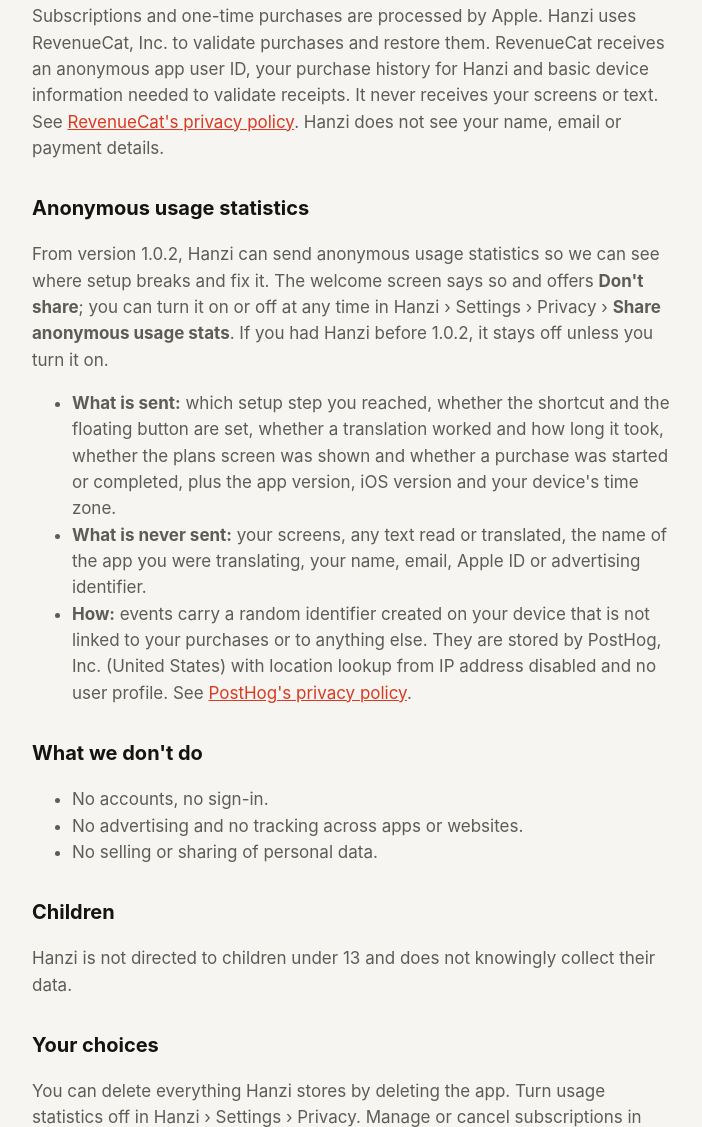
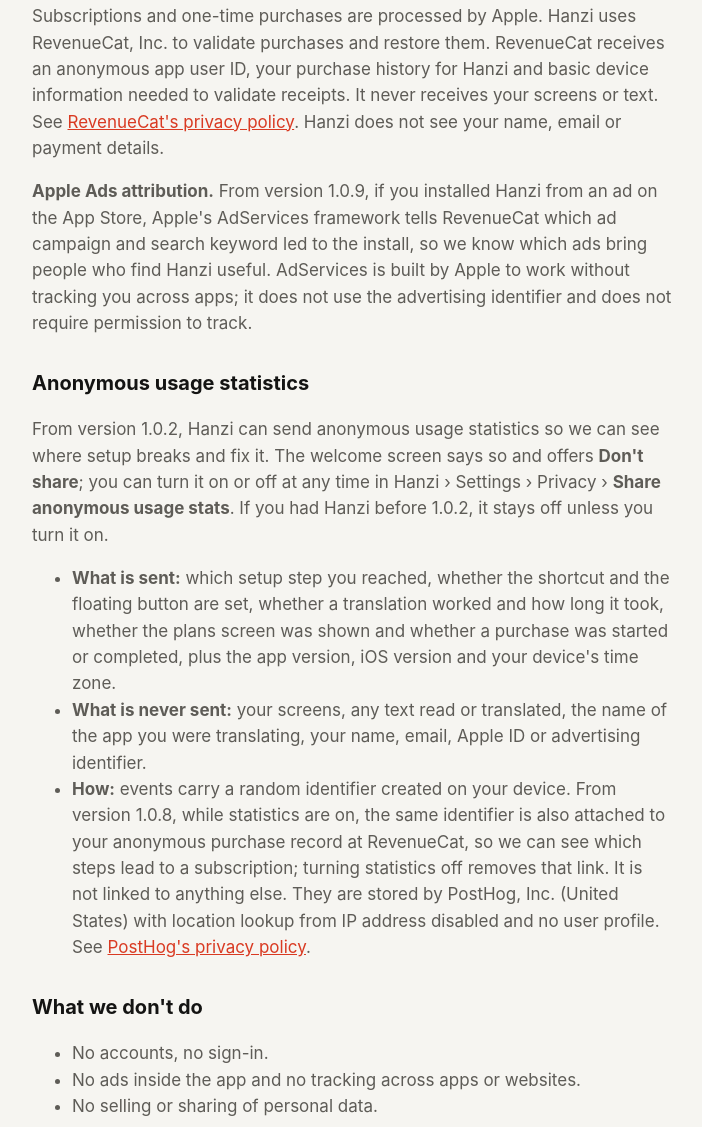
Before and after one commit to Perufitlife/hanzi-app, a plain HTML site: page privacy/index.html in a window 1280 px wide. Shown: the part 710-1837 px from the top of the page, without its empty margins (288-990 px from the left). Drawn offline with Linux system fonts and the light colour scheme.

Commit message:
Privacidad: atribucion de Apple Ads (AdServices, 1.0.9) y enlace PostHog-RevenueCat con estadisticas activadas (1.0.8)
Co-Authored-By: Claude Opus 5.5 <noreply@anthropic.com>

```diff
--- a/privacy/index.html
+++ b/privacy/index.html
@@ -1,6 +1,6 @@
 <!doctype html><html lang="en"><head><meta charset="utf-8"><meta name="viewport" content="width=device-width,initial-scale=1"><title>Hanzi — Privacy Policy</title><link rel="stylesheet" href="../estilo.css"><link rel="icon" href="../icon.png"></head>
 <body><main><header><img src="../icon.png" alt=""><b>Hanzi</b></header>
-<h1>Privacy Policy</h1><small>Last updated: October 13, 2026</small>
+<h1>Privacy Policy</h1><small>Last updated: November 13, 2026</small>
 <div class="card"><b>The short version:</b> your screens never leave your iPhone. Hanzi reads and translates them on the device with Apple's built-in engines. We don't have servers that receive your screenshots, text or translations.</div>
 <h2>What stays on your iPhone</h2>
 <ul><li><b>Screens you translate.</b> The image, the text Hanzi reads from it and the translation are processed on your device by Apple's Vision and Translation frameworks. They are never uploaded by Hanzi.</li>
@@ -8,13 +8,14 @@
 <li><b>Setup and plan state.</b> Small settings (whether setup is done, how many free translations you used) are stored on your device and in your device's Keychain.</li></ul>
 <h2>Purchases</h2>
 <p>Subscriptions and one-time purchases are processed by Apple. Hanzi uses RevenueCat, Inc. to validate purchases and restore them. RevenueCat receives an anonymous app user ID, your purchase history for Hanzi and basic device information needed to validate receipts. It never receives your screens or text. See <a href="https://www.revenuecat.com/privacy">RevenueCat's privacy policy</a>. Hanzi does not see your name, email or payment details.</p>
+<p><b>Apple Ads attribution.</b> From version 1.0.9, if you installed Hanzi from an ad on the App Store, Apple's AdServices framework tells RevenueCat which ad campaign and search keyword led to the install, so we know which ads bring people who find Hanzi useful. AdServices is built by Apple to work without tracking you across apps; it does not use the advertising identifier and does not require permission to track.</p>
 <h2>Anonymous usage statistics</h2>
 <p>From version 1.0.2, Hanzi can send anonymous usage statistics so we can see where setup breaks and fix it. The welcome screen says so and offers <b>Don't share</b>; you can turn it on or off at any time in Hanzi › Settings › Privacy › <b>Share anonymous usage stats</b>. If you had Hanzi before 1.0.2, it stays off unless you turn it on.</p>
 <ul><li><b>What is sent:</b> which setup step you reached, whether the shortcut and the floating button are set, whether a translation worked and how long it took, whether the plans screen was shown and whether a purchase was started or completed, plus the app version, iOS version and your device's time zone.</li>
 <li><b>What is never sent:</b> your screens, any text read or translated, the name of the app you were translating, your name, email, Apple ID or advertising identifier.</li>
-<li><b>How:</b> events carry a random identifier created on your device that is not linked to your purchases or to anything else. They are stored by PostHog, Inc. (United States) with location lookup from IP address disabled and no user profile. See <a href="https://posthog.com/privacy">PostHog's privacy policy</a>.</li></ul>
+<li><b>How:</b> events carry a random identifier created on your device. From version 1.0.8, while statistics are on, the same identifier is also attached to your anonymous purchase record at RevenueCat, so we can see which steps lead to a subscription; turning statistics off removes that link. It is not linked to anything else. They are stored by PostHog, Inc. (United States) with location lookup from IP address disabled and no user profile. See <a href="https://posthog.com/privacy">PostHog's privacy policy</a>.</li></ul>
 <h2>What we don't do</h2>
-<ul><li>No accounts, no sign-in.</li><li>No advertising and no tracking across apps or websites.</li><li>No selling or sharing of personal data.</li></ul>
+<ul><li>No accounts, no sign-in.</li><li>No ads inside the app and no tracking across apps or websites.</li><li>No selling or sharing of personal data.</li></ul>
 <h2>Children</h2><p>Hanzi is not directed to children under 13 and does not knowingly collect their data.</p>
 <h2>Your choices</h2><p>You can delete everything Hanzi stores by deleting the app. Turn usage statistics off in Hanzi › Settings › Privacy. Manage or cancel subscriptions in Settings › your name › Subscriptions.</p>
 <h2>Changes and contact</h2><p>If this policy changes, we'll update this page and the date above. Questions: <a href="mailto:renzomacar@gmail.com?subject=Hanzi%20privacy">renzomacar@gmail.com</a>.</p>
```
